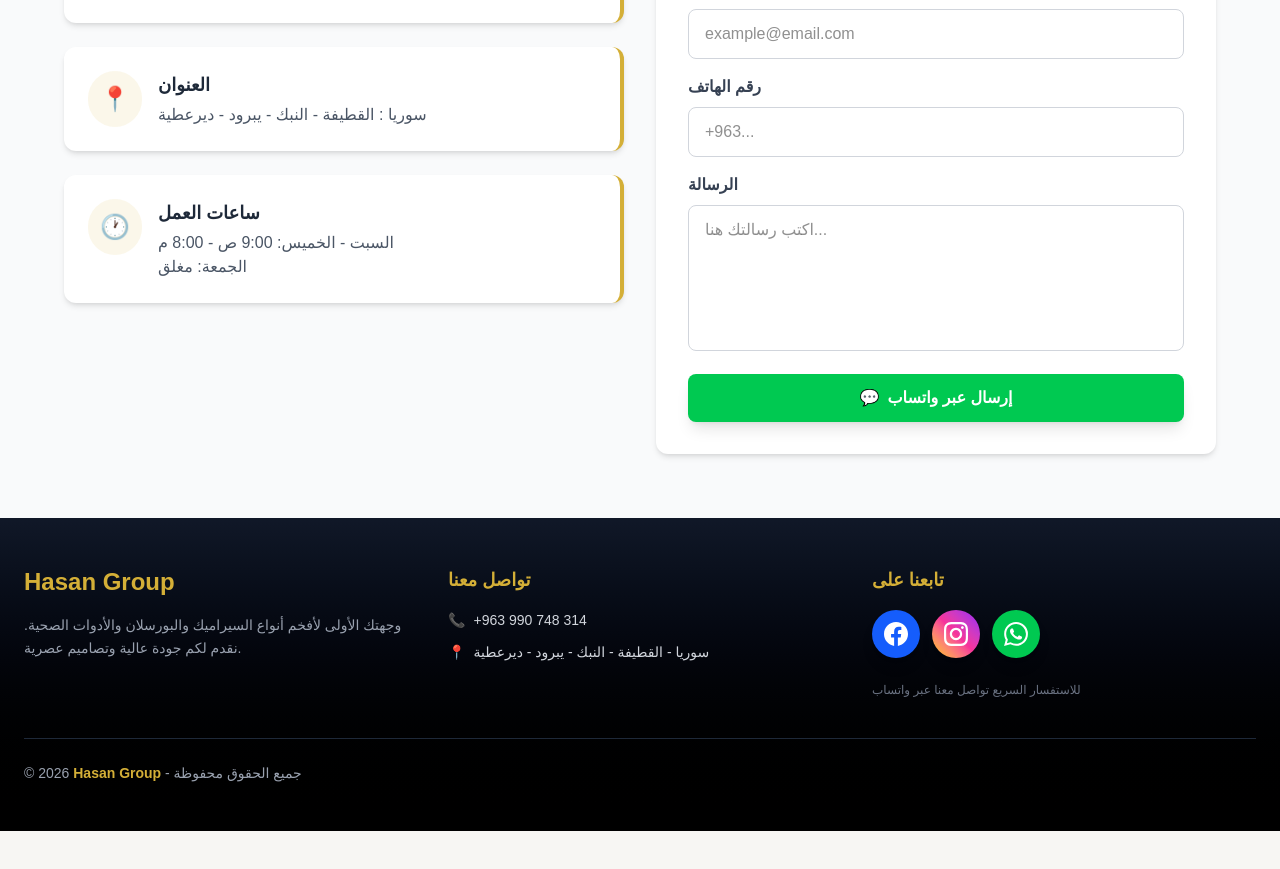
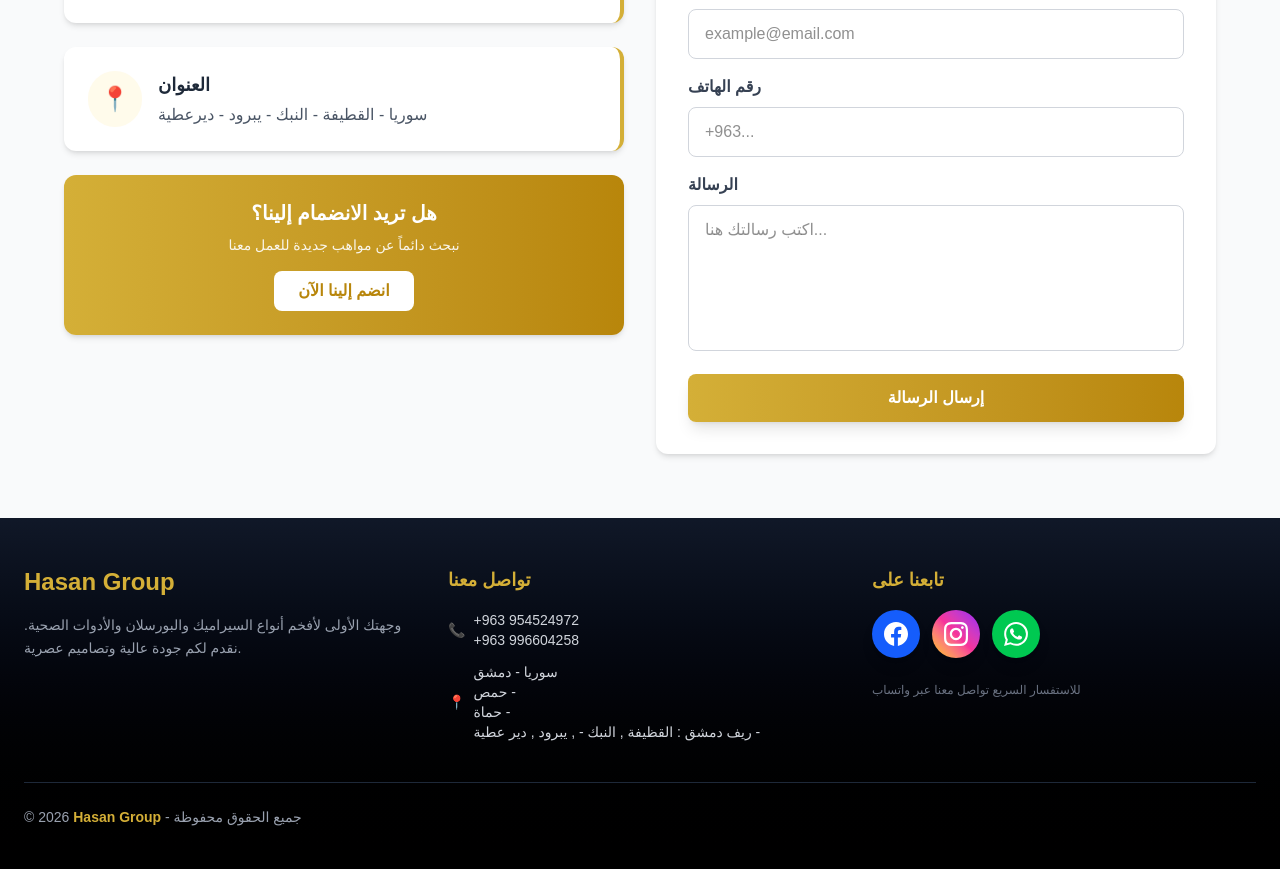
Before and after one commit to reemamerai/hasan-group-catalog, a React (Vite) app: page /contact in a window 1280 px wide. Shown: the part 509-1378 px from the top of the page. Before the commit the page ends 1340 px from the top, so only its background shows below. Built offline with nearby package versions, Linux system fonts and the light colour scheme.

Commit message:
تعديلات

```diff
--- a/package.json
+++ b/package.json
@@ -16,6 +16,7 @@
     "vite": "^8.3.0"
   },
   "dependencies": {
+    "@emailjs/browser": "^5.0.3",
     "@tailwindcss/vite": "^4.3.3",
     "react": "^19.3.0",
     "react-dom": "^19.3.0",
--- a/src/App.tsx
+++ b/src/App.tsx
@@ -34,20 +34,56 @@ function Home() {
           </div>
         </div>
       </section>
+{/* About Section */}
+<section className="py-20 px-6 bg-white">
+  <div className="max-w-4xl mx-auto">
 
-      {/* About Section */}
-      <section className="py-20 px-6 bg-white">
-        <div className="max-w-4xl mx-auto text-center">
-          <h2 className="text-4xl font-bold text-gray-800 mb-4">من نحن</h2>
-          <div className="w-20 h-1 bg-gold mx-auto mb-8 rounded"></div>
-          <p className="text-lg leading-loose text-gray-600">
-            تأسست شركة <span className="font-bold text-gold-dark">Hasan Group</span> لتكون رائدة في مجال توريد مستلزمات البناء والتشطيب.
-            نحن متخصصون في توفير أفضل ماركات السيراميك والبورسلان والمغاسل والمرايا بأسعار تنافسية.
-            هدفنا هو تحويل منزلك إلى تحفة فنية من خلال منتجاتنا المتنوعة وفريقنا المتخصص.
-          </p>
-        </div>
-      </section>
+    {/* العنوان: في المنتصف */}
+    <div className="text-center mb-10">
+      <h2 className="text-4xl font-bold text-gray-800 mb-4">من نحن</h2>
+      <div className="w-20 h-1 bg-[#D4AF37] mx-auto rounded"></div>
+    </div>
 
+    {/* المستطيل الفاخر */}
+    <div className="bg-amber-50/50 border border-amber-200 rounded-3xl p-8 md:p-12 shadow-lg relative overflow-hidden">
+
+      {/* زخرفة خلفية (اختياري) */}
+      <div className="absolute top-0 right-0 w-32 h-32 bg-[#D4AF37] opacity-5 rounded-bl-full"></div>
+      <div className="absolute bottom-0 left-0 w-32 h-32 bg-[#D4AF37] opacity-5 rounded-tr-full"></div>
+
+      {/* النص: يبدأ من اليمين */}
+      <div className="space-y-6 relative z-10">
+
+        {/* 1. التعريف بالشركة */}
+        <p dir="rtl" className="text-lg leading-loose text-gray-800 text-right">
+          تأسست شركة <span className="font-bold text-[#B8860B]">حسن غروب</span> لتكون رائدة في مجال توريد مستلزمات البناء والتشطيب. نحن نفخر بكوننا وكيلاً معتمداً لأكبر وأعرق الشركات العالمية، حيث نتعامل مع:
+        </p>
+
+        {/* 2. الشركات (الوكلاء) */}
+        <ul dir="rtl" className="list-disc space-y-3 text-gray-700 text-lg leading-loose pr-6 text-right">
+          <li>
+            <span className="font-bold text-gray-900">شركة فوجيان الصينية (Fujian)</span> - رائدة صناعة السيراميك والبورسلان.
+          </li>
+          <li>
+            <span className="font-bold text-gray-900">شركة بنيان السعودية (Bunyan)</span> - جودة سعودية عالية.
+          </li>
+          <li>
+            <span className="font-bold text-gray-900">شركة هانغ كانغ الصينية (Hang Kang)</span> - تصاميم عصرية.
+          </li>
+          <li>
+            <span className="font-bold text-gray-900">شركة الخليج (Gulf)</span> - أدوات صحية فاخرة.
+          </li>
+        </ul>
+
+        {/* 3. بيع الجملة والمفرق */}
+        <p dir="rtl" className="text-lg leading-loose text-gray-800 text-right">
+          نوفر خدماتنا بيعاً بالجملة والمفرق لتلبية احتياجات جميع العملاء، مع فريق متخصص يهدف إلى تحويل منزلك إلى تحفة فنية.
+        </p>
+
+      </div>
+    </div>
+  </div>
+</section>
       {/* Categories Section */}
       <section className="py-20 px-6 bg-gray-50">
         <div className="max-w-6xl mx-auto">
@@ -58,8 +94,7 @@ function Home() {
               { title: 'بورسلان', desc: 'متانة وفخامة تدوم طويلاً', icon: '◼️', path: '/products' },
               { title: 'سيراميك', desc: 'أرضيات وجدران بتصاميم عصرية', icon: '🔲', path: '/products' },
               { title: 'صحية', desc: 'أطقم حمامات ومجالس ومغاسل', icon: '🚿', path: '/products' },
-              { title: 'لاصق', desc: 'أجود أنواع اللاصق العالمي', icon: '🧴', path: '/products' },
-              { title: 'روبة', desc: 'روبة عالية الجودة بجميع الأنواع', icon: '🪣', path: '/products' },
+              { title: 'لاصق و روبة ', desc: 'أجود أنواع اللاصق و الروبة العالمي', icon: '🧴', path: '/products' },
             ].map((cat) => (
               <Link
                 key={cat.title}
@@ -164,12 +199,16 @@ function App() {
                 <li className="flex items-center gap-2">
                   <span>📞</span>
                   <a href="tel:+963990748314" className="hover:text-[#D4AF37] transition" dir="ltr">
-                    +963 990 748 314
+                    +963 954524972 <br/> +963 996604258
                   </a>
                 </li>
                 <li className="flex items-center gap-2">
                   <span>📍</span>
-                  <span>سوريا - القطيفة - النبك - يبرود - ديرعطية</span>
+<span> سوريا  - دمشق   <br/>
+         حمص -<br/>
+       حماة -<br/>
+      ريف دمشق : القظيفة , النبك - , يبرود , دير عطية -
+                  </span>
                 </li>
               </ul>
             </div>
@@ -178,7 +217,7 @@ function App() {
               <h3 className="text-lg font-bold text-[#D4AF37] mb-4">تابعنا على</h3>
               <div className="flex gap-3">
                 <a
-                  href="https://www.facebook.com/share/19hFZh1RWz/?mibextid=wwXIfr"
+                  href="https://www.facebook.com/share/1Da2nRsFSY/?mibextid=wwXIfr"
                   target="_blank"
                   rel="noopener noreferrer"
                   className="w-12 h-12 rounded-full bg-blue-600 hover:bg-blue-700 flex items-center justify-center transition-all duration-300 hover:scale-110 shadow-lg"
@@ -190,7 +229,7 @@ function App() {
                 </a>
 
                 <a
-                  href="https://www.instagram.com/hasan.group1?xtok=OW0zbmJlN2Z4OGJ1"
+                  href="https://www.instagram.com/hasan_group2?xtok=dGQ3ZmZ2aDZzODVo"
                   target="_blank"
                   rel="noopener noreferrer"
                   className="w-12 h-12 rounded-full bg-gradient-to-tr from-yellow-400 via-pink-500 to-purple-600 hover:opacity-90 flex items-center justify-center transition-all duration-300 hover:scale-110 shadow-lg"
--- a/src/Contact.tsx
+++ b/src/Contact.tsx
@@ -1,4 +1,5 @@
 import { useState } from 'react';
+import emailjs from '@emailjs/browser';
 
 function Contact() {
   const [formData, setFormData] = useState({
@@ -9,26 +10,38 @@ function Contact() {
   });
 
   const [submitted, setSubmitted] = useState(false);
+  const [loading, setLoading] = useState(false);
 
-  const handleChange = (
-    e: React.ChangeEvent<HTMLInputElement | HTMLTextAreaElement>
-  ) => {
+  const handleChange = (e: React.ChangeEvent<HTMLInputElement | HTMLTextAreaElement>) => {
     setFormData({ ...formData, [e.target.name]: e.target.value });
   };
 
   const handleSubmit = (e: React.FormEvent) => {
     e.preventDefault();
+    setLoading(true);
 
+    // ⚠️ استبدلي هذه القيم بمفاتيح EmailJS الخاصة بك
+    const SERVICE_ID = 'YOUR_SERVICE_ID';
+    const TEMPLATE_ID = 'YOUR_TEMPLATE_ID';
+    const PUBLIC_KEY = 'YOUR_PUBLIC_KEY';
 
-  const text = `مرحباً، أنا ${formData.name}%0A%0Aالبريد: ${formData.email}%0Aالهاتف: ${formData.phone}%0A%0Aالرسالة:%0A${formData.message}`;
-
-
-  const phone = '963990748314';
-  window.open(`https://wa.me/${phone}?text=${text}`, '_blank');
-
-
+    emailjs.send(SERVICE_ID, TEMPLATE_ID, {
+      from_name: formData.name,
+      from_email: formData.email,
+      phone: formData.phone,
+      message: formData.message,
+    }, PUBLIC_KEY)
+    .then(() => {
       setSubmitted(true);
+      setLoading(false);
+      setFormData({ name: '', email: '', phone: '', message: '' });
       setTimeout(() => setSubmitted(false), 5000);
+    })
+    .catch((err) => {
+      console.error(err);
+      setLoading(false);
+      alert('حدث خطأ، يرجى المحاولة مرة أخرى.');
+    });
   };
 
   return (
@@ -37,36 +50,30 @@ function Contact() {
         {/* العنوان */}
         <div className="text-center mb-12">
           <h1 className="text-4xl font-bold text-gray-800 mb-4">تواصل معنا</h1>
-          <div className="w-20 h-1 bg-gold mx-auto rounded"></div>
-          <p className="text-gray-600 mt-6">
-            نحن هنا لخدمتك، تواصل معنا عبر أي وسيلة تناسبك
-          </p>
+          <div className="w-20 h-1 bg-[#D4AF37] mx-auto rounded"></div>
+          <p className="text-gray-600 mt-6">نحن هنا لخدمتك، تواصل معنا عبر أي وسيلة تناسبك</p>
         </div>
 
         <div className="grid grid-cols-1 lg:grid-cols-2 gap-8">
           {/* معلومات التواصل */}
           <div className="space-y-6">
-            <div className="bg-white rounded-xl p-6 shadow-md border-r-4 border-gold">
+            <div className="bg-white rounded-xl p-6 shadow-md border-r-4 border-[#D4AF37]">
               <div className="flex items-start gap-4">
-                <div className="bg-gold/10 p-3 rounded-full">
+                <div className="bg-amber-50 p-3 rounded-full">
                   <span className="text-2xl">📞</span>
                 </div>
                 <div>
                   <h3 className="font-bold text-lg text-gray-800 mb-1">الهاتف</h3>
-                  <a
-                    href="tel:+963990748314"
-                    className="text-gold-dark hover:underline"
-                    dir="ltr"
-                  >
+                  <a href="tel:+963990748314" className="text-[#B8860B] hover:underline" dir="ltr">
                     +963 990 748 314
                   </a>
                 </div>
               </div>
             </div>
 
-            <div className="bg-white rounded-xl p-6 shadow-md border-r-4 border-gold">
+            <div className="bg-white rounded-xl p-6 shadow-md border-r-4 border-[#D4AF37]">
               <div className="flex items-start gap-4">
-                <div className="bg-gold/10 p-3 rounded-full">
+                <div className="bg-amber-50 p-3 rounded-full">
                   <span className="text-2xl">💬</span>
                 </div>
                 <div>
@@ -75,7 +82,7 @@ function Contact() {
                     href="https://wa.me/963990748314"
                     target="_blank"
                     rel="noopener noreferrer"
-                    className="text-gold-dark hover:underline"
+                    className="text-[#B8860B] hover:underline"
                   >
                     تحدث معنا مباشرة
                   </a>
@@ -83,41 +90,34 @@ function Contact() {
               </div>
             </div>
 
-            <div className="bg-white rounded-xl p-6 shadow-md border-r-4 border-gold">
+            <div className="bg-white rounded-xl p-6 shadow-md border-r-4 border-[#D4AF37]">
               <div className="flex items-start gap-4">
-                <div className="bg-gold/10 p-3 rounded-full">
+                <div className="bg-amber-50 p-3 rounded-full">
                   <span className="text-2xl">📍</span>
                 </div>
                 <div>
                   <h3 className="font-bold text-lg text-gray-800 mb-1">العنوان</h3>
-                  <p className="text-gray-600">
-                    سوريا : القطيفة - النبك - يبرود - ديرعطية
-                  </p>
+                  <p className="text-gray-600">سوريا - القطيفة - النبك - يبرود - ديرعطية</p>
                 </div>
               </div>
             </div>
 
-            <div className="bg-white rounded-xl p-6 shadow-md border-r-4 border-gold">
-              <div className="flex items-start gap-4">
-                <div className="bg-gold/10 p-3 rounded-full">
-                  <span className="text-2xl">🕐</span>
-                </div>
-                <div>
-                  <h3 className="font-bold text-lg text-gray-800 mb-1">ساعات العمل</h3>
-                  <p className="text-gray-600">
-                    السبت - الخميس: 9:00 ص - 8:00 م
-                  </p>
-                  <p className="text-gray-600">الجمعة: مغلق</p>
-                </div>
-              </div>
+            {/* زر انضم إلينا */}
+            <div className="bg-gradient-to-r from-[#D4AF37] to-[#B8860B] rounded-xl p-6 shadow-md text-white text-center">
+              <h3 className="font-bold text-xl mb-2">هل تريد الانضمام إلينا؟</h3>
+              <p className="text-sm mb-4 opacity-90">نبحث دائماً عن مواهب جديدة للعمل معنا</p>
+              <a
+  href="mailto:hasangroup.ceramic@gmail.com?subject=طلب انضمام إلى فريق حسن غروب&body=مرحباً،%0A%0Aأرغب في الانضمام إلى فريقكم.%0A%0Aالاسم:%0Aالبريد:%0Aرقم الهاتف:%0Aالسيرة الذاتية (مرفقة):"
+  className="inline-block bg-white text-[#B8860B] font-bold px-6 py-2 rounded-lg hover:bg-gray-100 transition"
+>
+  انضم إلينا الآن
+</a>
             </div>
           </div>
 
-
+          {/* نموذج التواصل */}
           <div className="bg-white rounded-xl p-8 shadow-md">
-            <h2 className="text-2xl font-bold text-gray-800 mb-6">
-              أرسل لنا رسالة
-            </h2>
+            <h2 className="text-2xl font-bold text-gray-800 mb-6">أرسل لنا رسالة</h2>
 
             {submitted && (
               <div className="bg-green-50 border border-green-200 text-green-700 rounded-lg p-4 mb-6">
@@ -127,70 +127,62 @@ function Contact() {
 
             <form onSubmit={handleSubmit} className="space-y-4">
               <div>
-                <label className="block text-gray-700 font-semibold mb-2">
-                  الاسم الكامل
-                </label>
+                <label className="block text-gray-700 font-semibold mb-2">الاسم الكامل</label>
                 <input
                   type="text"
                   name="name"
                   value={formData.name}
                   onChange={handleChange}
                   required
-                  className="w-full px-4 py-3 border border-gray-300 rounded-lg focus:ring-2 focus:ring-gold focus:border-transparent outline-none transition"
+                  className="w-full px-4 py-3 border border-gray-300 rounded-lg focus:ring-2 focus:ring-[#D4AF37] outline-none transition"
                   placeholder="اكتب اسمك"
                 />
               </div>
 
               <div>
-                <label className="block text-gray-700 font-semibold mb-2">
-                  البريد الإلكتروني
-                </label>
+                <label className="block text-gray-700 font-semibold mb-2">البريد الإلكتروني</label>
                 <input
                   type="email"
                   name="email"
                   value={formData.email}
                   onChange={handleChange}
                   required
-                  className="w-full px-4 py-3 border border-gray-300 rounded-lg focus:ring-2 focus:ring-gold focus:border-transparent outline-none transition"
+                  className="w-full px-4 py-3 border border-gray-300 rounded-lg focus:ring-2 focus:ring-[#D4AF37] outline-none transition"
                   placeholder="example@email.com"
                 />
               </div>
 
               <div>
-                <label className="block text-gray-700 font-semibold mb-2">
-                  رقم الهاتف
-                </label>
+                <label className="block text-gray-700 font-semibold mb-2">رقم الهاتف</label>
                 <input
                   type="tel"
                   name="phone"
                   value={formData.phone}
                   onChange={handleChange}
-                  className="w-full px-4 py-3 border border-gray-300 rounded-lg focus:ring-2 focus:ring-gold focus:border-transparent outline-none transition"
+                  className="w-full px-4 py-3 border border-gray-300 rounded-lg focus:ring-2 focus:ring-[#D4AF37] outline-none transition"
                   placeholder="+963..."
                 />
               </div>
 
               <div>
-                <label className="block text-gray-700 font-semibold mb-2">
-                  الرسالة
-                </label>
+                <label className="block text-gray-700 font-semibold mb-2">الرسالة</label>
                 <textarea
                   name="message"
                   value={formData.message}
                   onChange={handleChange}
                   required
                   rows={5}
-                  className="w-full px-4 py-3 border border-gray-300 rounded-lg focus:ring-2 focus:ring-gold focus:border-transparent outline-none transition resize-none"
+                  className="w-full px-4 py-3 border border-gray-300 rounded-lg focus:ring-2 focus:ring-[#D4AF37] outline-none transition resize-none"
                   placeholder="اكتب رسالتك هنا..."
                 ></textarea>
               </div>
 
               <button
                 type="submit"
-              className="w-full bg-green-500 hover:bg-green-600 text-white font-bold py-3 rounded-lg transition-all duration-300 shadow-lg hover:shadow-xl flex items-center justify-center gap-2"
+                disabled={loading}
+                className="w-full bg-gradient-to-r from-[#D4AF37] to-[#B8860B] hover:from-[#B8860B] hover:to-[#8B6914] text-white font-bold py-3 rounded-lg transition-all duration-300 shadow-lg hover:shadow-xl disabled:opacity-50"
               >
-  <span>💬</span>
-  <span>إرسال عبر واتساب</span>
+                {loading ? 'جاري الإرسال...' : 'إرسال الرسالة'}
               </button>
             </form>
           </div>
```
Also changed, not shown: 1 other file (tests, documents, lock files or other folders). Lines whose indentation alone changed are shown as unchanged.
